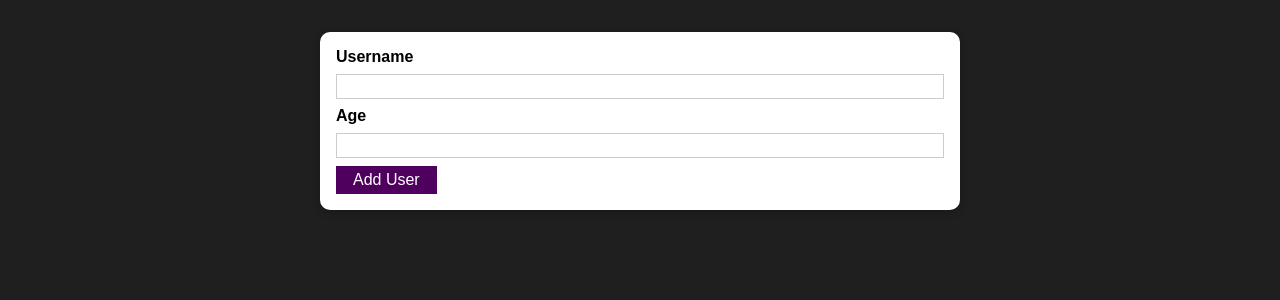
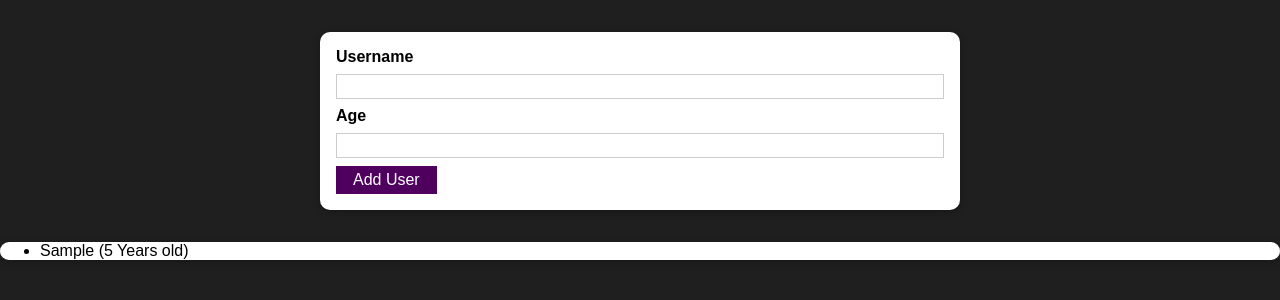
Before and after one commit to ajayygurjar/Revision-Project, a React (Create React App) app: page / in a window 1280 px wide. Both pictures are taken after typing "Sample", "5" into the empty fields and a click on the button "Add User". Shown: the top 300 px of the page. Built offline with nearby package versions, Linux system fonts and the light colour scheme.

Commit message:
Revision Project - Rendering Users List

```diff
--- a/src/App.js
+++ b/src/App.js
@@ -1,10 +1,17 @@
-import React from "react";
+import React, { useState } from "react";
 import AddUser from "./components/Users/AddUser";
-
+import UsersList from "./components/Users/UsersList";
 function App() {
+  const [userData, setUserData] = useState([]);
+  const onDataRetrival = (data) => {
+    setUserData((prevUserData) => {
+      return [...prevUserData, data];
+    });
+  };
   return (
     <div>
-      <AddUser />
+      <AddUser onDataRetrival={onDataRetrival} />
+      <UsersList users={userData} />
     </div>
   );
 }
--- a/src/components/Users/AddUser.js
+++ b/src/components/Users/AddUser.js
@@ -3,7 +3,7 @@ import Card from "../UI/Card";
 import Button from "../UI/Button";
 import "./AddUser.css";
 
-const AddUser = () => {
+const AddUser = (props) => {
   const [enteredUsername, setEnteredUsername] = useState("");
   const [enteredAge, setEnteredAge] = useState("");
 
@@ -25,6 +25,8 @@ const AddUser = () => {
     if (+enteredAge <= 0) {
       return;
     }
+    const userInput = { name: enteredUsername, age: enteredAge };
+    props.onDataRetrival(userInput);
     console.log("Username:", enteredUsername, "Age:", enteredAge);
 
     setEnteredUsername("");
--- /dev/null
+++ b/src/components/Users/UsersList.css
@@ -0,0 +1,16 @@
+.users {
+  margin: 2rem auto;
+  width: 90%;
+  max-width: 40rem;
+}
+
+.users ul {
+  list-style: none;
+  padding: 1rem;
+}
+
+.users li {
+  border: 1px solid #ccc;
+  margin: 0.5rem 0;
+  padding: 0.5rem;
+}
--- /dev/null
+++ b/src/components/Users/UsersList.js
@@ -0,0 +1,16 @@
+import Card from "../UI/Card";
+
+const UsersList = (props) => {
+  return (
+    <Card className="users">
+      <ul>
+        {props.users.map((user, index) => (
+          <li key={index}>
+            {user.name} ({user.age} Years old)
+          </li>
+        ))}
+      </ul>
+    </Card>
+  );
+};
+export default UsersList;
```
